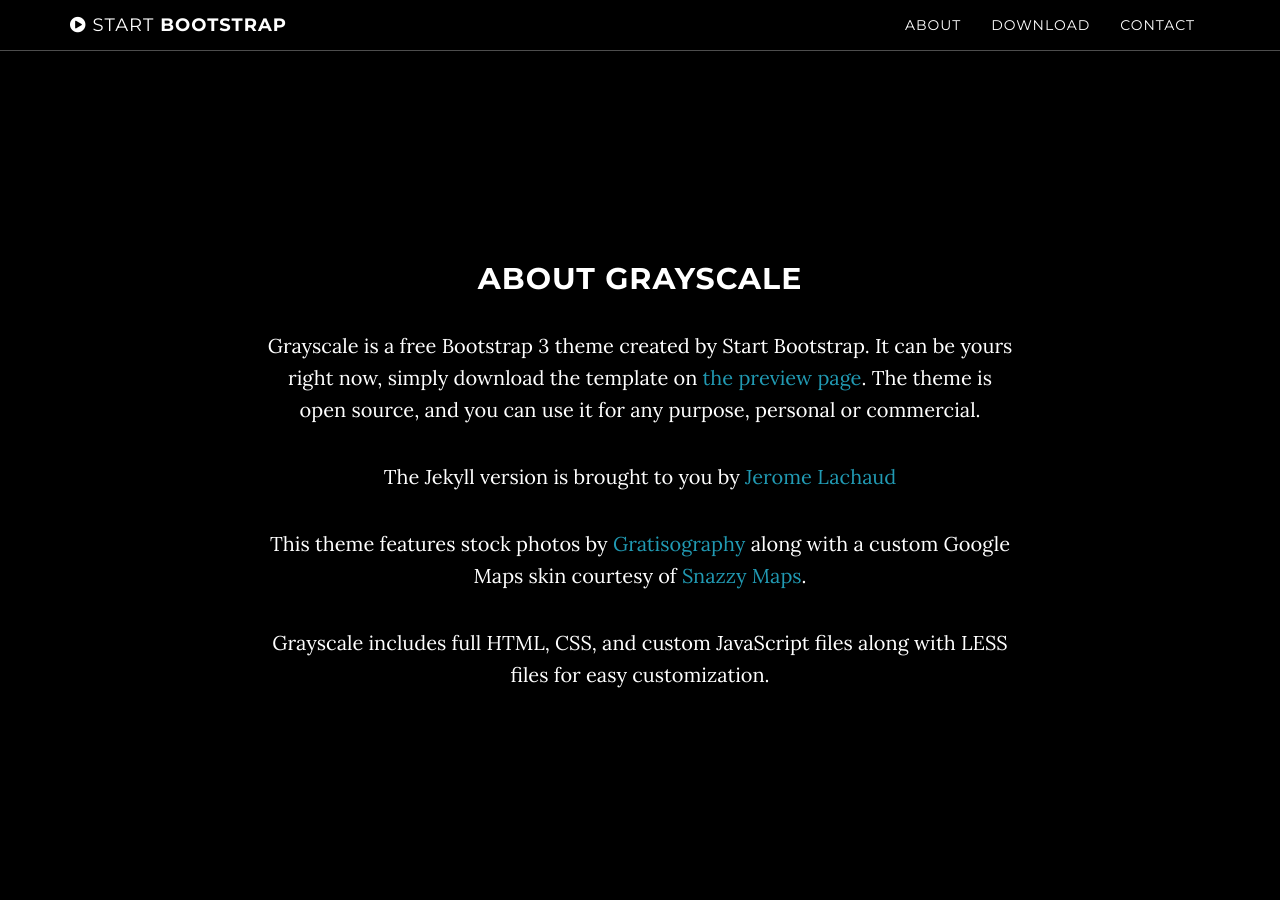
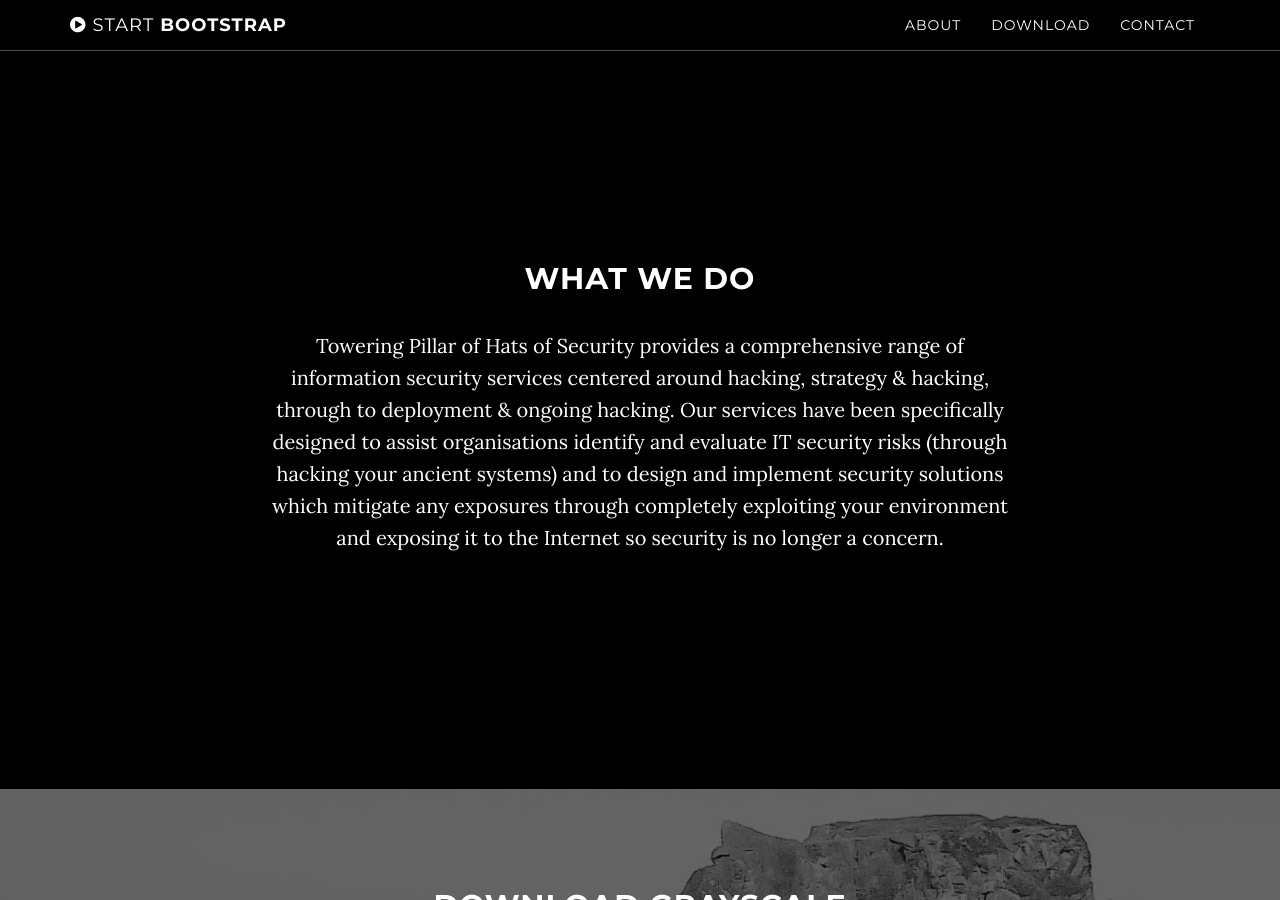
Before and after one commit to tpohs/tpohs.github.io, a Jekyll site: the page built from index.html, in a window 1280 px wide and 900 px high, scrolled down 838 px. Built offline with Jekyll 4.4.1, drawn with Linux system fonts in a browser that asks for light colours.

Commit message:
updating

```diff
--- a/_includes/about.html
+++ b/_includes/about.html
@@ -2,11 +2,8 @@
     <section id="about" class="container content-section text-center">
         <div class="row">
             <div class="col-lg-8 col-lg-offset-2">
-                <h2>About Grayscale</h2>
-                <p>Grayscale is a free Bootstrap 3 theme created by Start Bootstrap. It can be yours right now, simply download the template on <a href="http://startbootstrap.com/template-overviews/grayscale/">the preview page</a>. The theme is open source, and you can use it for any purpose, personal or commercial.</p>
-                <p>The Jekyll version is brought to you by <a href="https://github.com/jeromelachaud">Jerome Lachaud</a></p>
-                <p>This theme features stock photos by <a href="http://gratisography.com/">Gratisography</a> along with a custom Google Maps skin courtesy of <a href="http://snazzymaps.com/">Snazzy Maps</a>.</p>
-                <p>Grayscale includes full HTML, CSS, and custom JavaScript files along with LESS files for easy customization.</p>
+                <h2>What we do</h2>
+                <p>Towering Pillar of Hats of Security provides a comprehensive range of information security services centered around hacking, strategy & hacking, through to deployment & ongoing hacking. Our services have been specifically designed to assist organisations identify and evaluate IT security risks (through hacking your ancient systems) and to design and implement security solutions which mitigate any exposures through completely exploiting your environment and exposing it to the Internet so security is no longer a concern.</p>
             </div>
         </div>
     </section>
```
